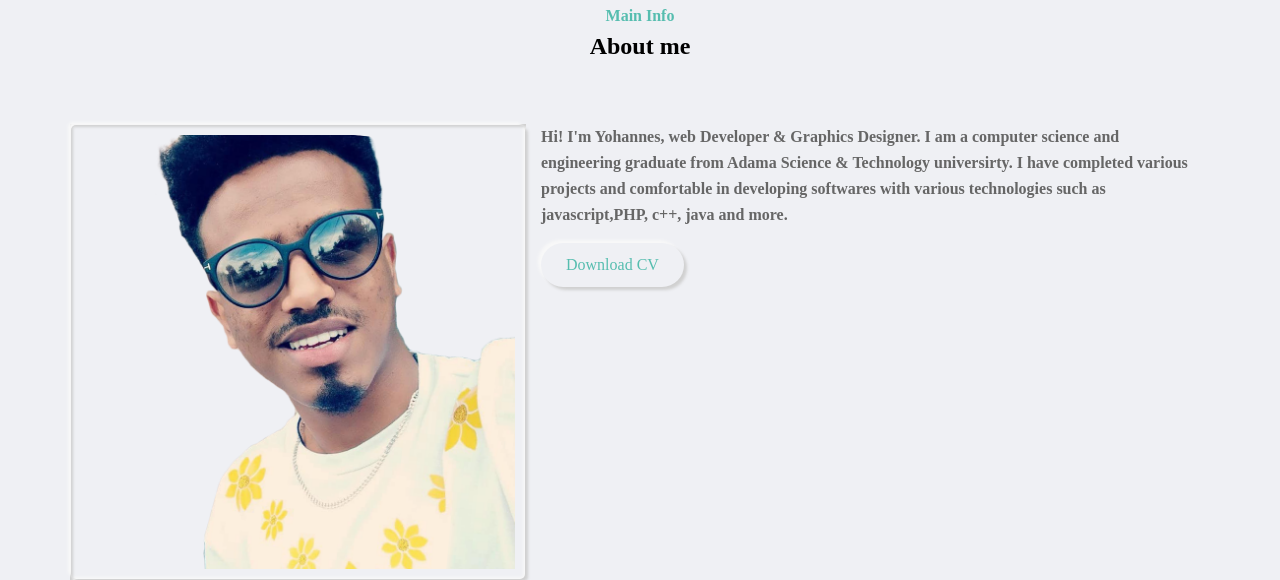
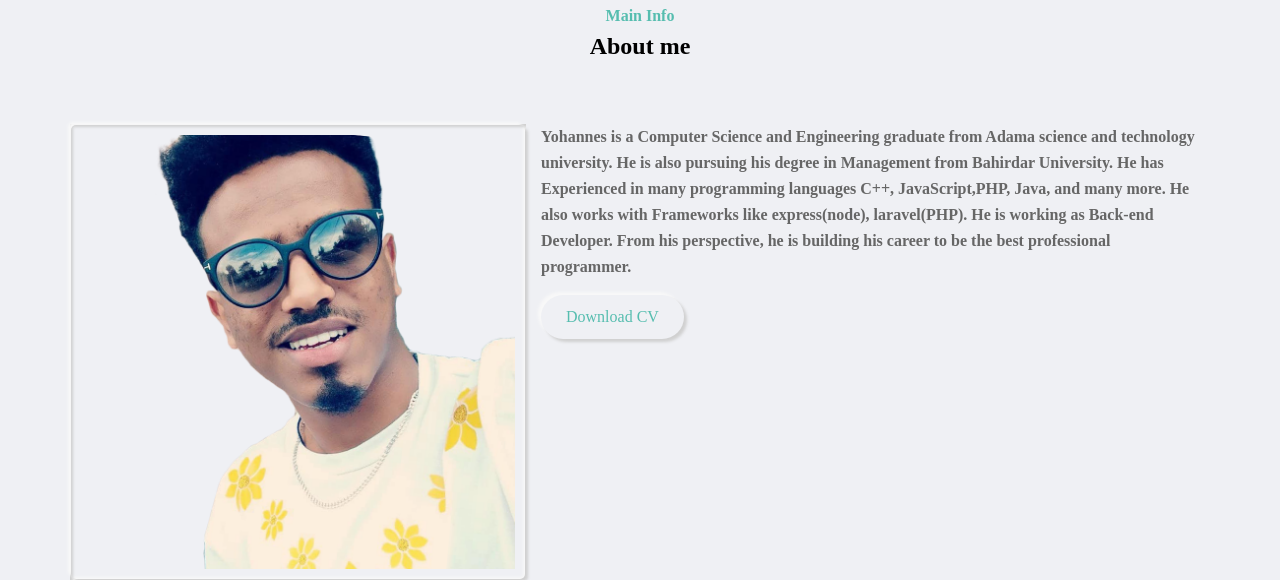
Before and after one commit to jo-ui/portfolio, a plain HTML site: page index.html in a window 1280 px wide. Shown: the part 900-1480 px from the top of the page. Drawn offline with Linux system fonts and the light colour scheme.

Commit message:
about me

```diff
--- a/index.html
+++ b/index.html
@@ -143,7 +143,7 @@
                     <!--social links start-->
                 </div>
                 <div class="about-info">
-                    <p><span>Hi! I'm Yohannes, web Developer & Graphics Designer. I am a computer science and engineering graduate from Adama Science & Technology universirty. I have completed various projects and comfortable in developing softwares with various technologies such as javascript,PHP, c++, java and more.</span></p>
+                    <p><span>Yohannes is a Computer Science and Engineering graduate from Adama science and technology university. He is also pursuing his degree in Management from Bahirdar University. He has Experienced in many programming languages C++, JavaScript,PHP, Java, and many more. He also works with Frameworks like  express(node), laravel(PHP). He is working as Back-end Developer. From his perspective, he is building his career to be the best professional programmer.</span></p>
                     <a href="Yohannes Beneberu CV.pdf" class="btn-1 outer-shadow hover-in-shadow">Download CV</a>
                 </div>
             </div>
```
